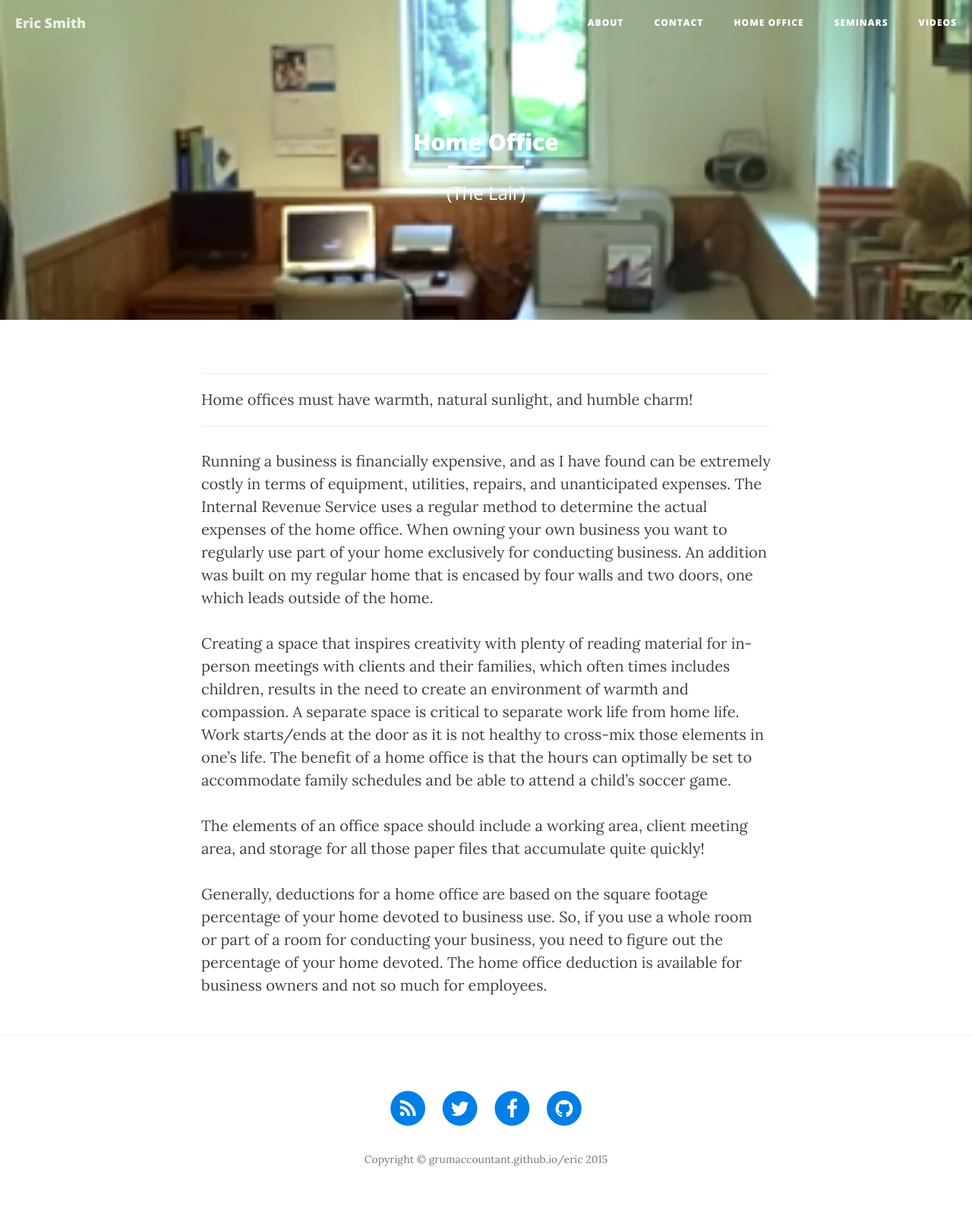
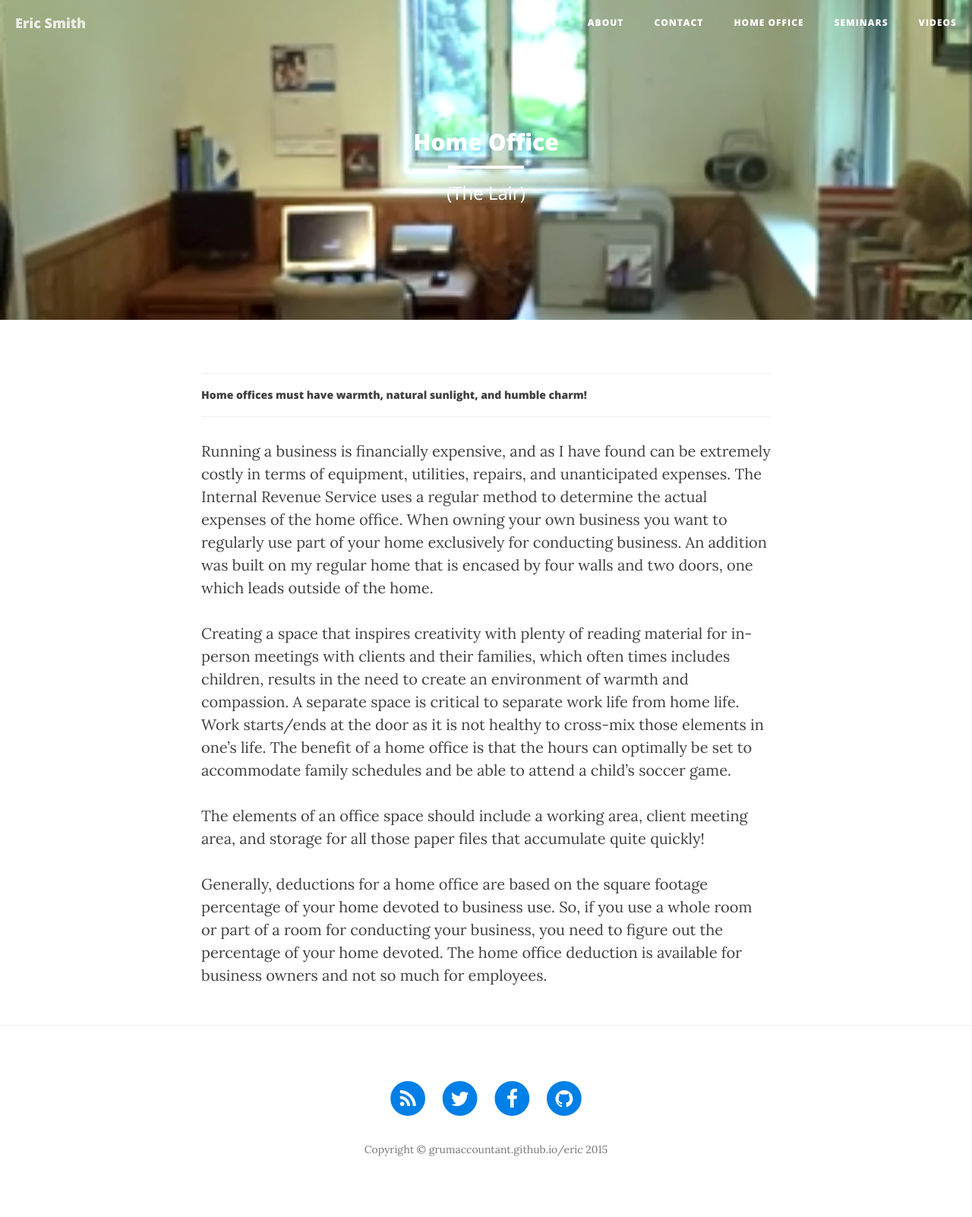
Before and after one commit to grumaccountant/eric, a Jekyll site: the page built from office.html, in a window 1280 px wide. Shown: the whole page at 76% size. Built offline with Jekyll 4.4.1, drawn with Linux system fonts in a browser that asks for light colours; nearby versions of some CDN libraries.

```diff
--- a/office.html
+++ b/office.html
@@ -9,7 +9,7 @@ header-img: "img/HO1.png"
   <div class="row">
     <div class="col-xs-13">
 <hr>
-Home offices must have warmth, natural sunlight, and humble charm!<hr>
+<h5>Home offices must have warmth, natural sunlight, and humble charm!<hr></h5>
 <p><p>
 Running a business is financially expensive, and as I have found can be extremely costly in terms of equipment, utilities, repairs, and unanticipated expenses.  The Internal Revenue Service uses a regular method to determine the actual expenses of the home office.  When owning your own business you want to regularly use part of your home exclusively for conducting business.  An addition was built on my regular home that is encased by four walls and two doors, one which leads outside of the home.
 <p><p>
```
